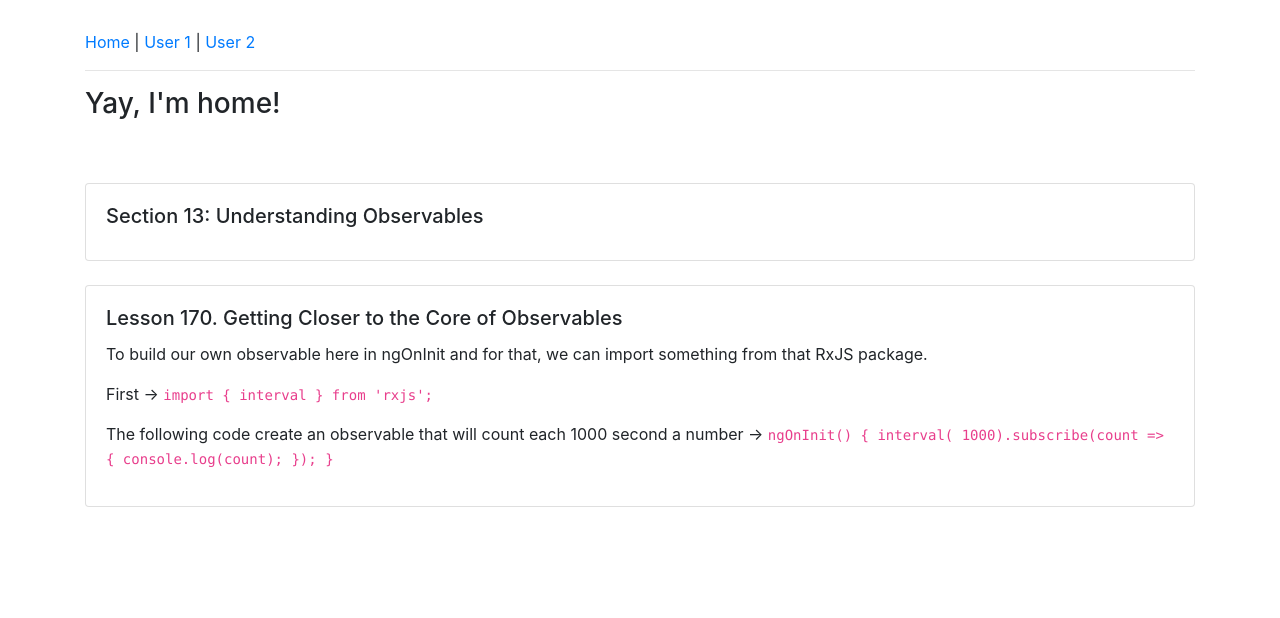
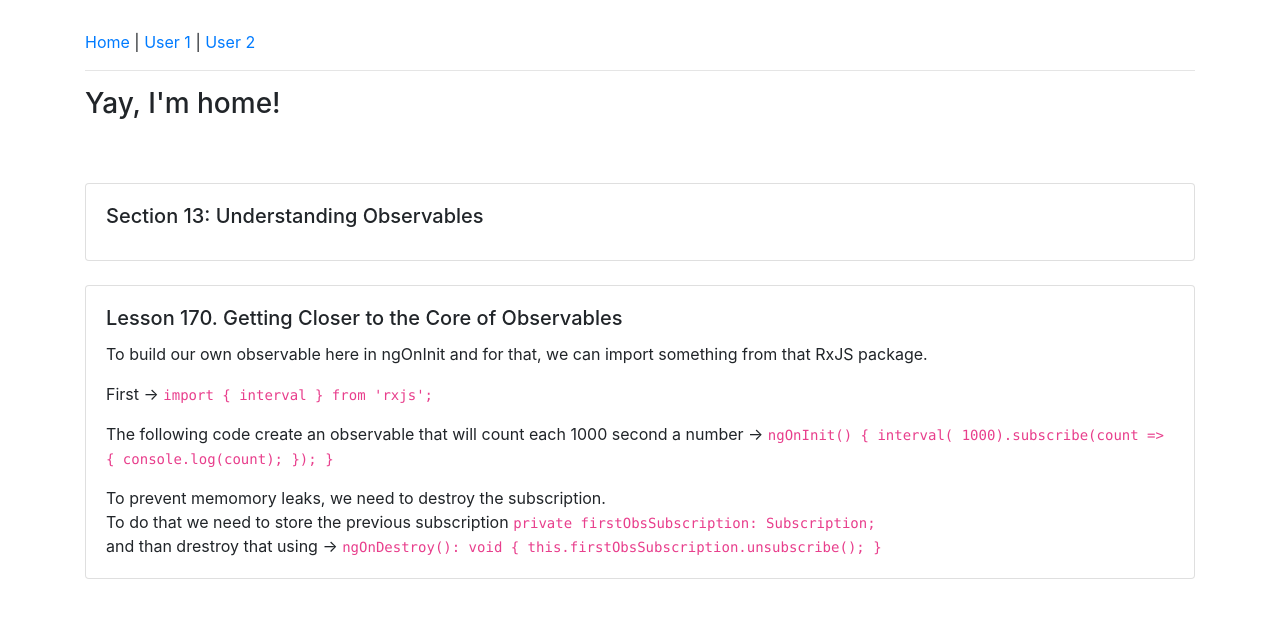
Before and after one commit to Sandro81/angularCourse-Observables, an Angular app: page / in a window 1280 px wide. Shown: the top 618 px of the page. Built offline with nearby package versions, Linux system fonts and the light colour scheme.

Commit message:
Observable

```diff
--- a/src/app/app.component.html
+++ b/src/app/app.component.html
@@ -39,6 +39,11 @@
             console.log(count);
             });
             }</code></p>
+          <p class="card-text"> To prevent memomory leaks, we need to destroy the subscription. <br>
+            To do that we need to store the previous subscription <code>private firstObsSubscription: Subscription;</code><br>
+          and than drestroy that using -> <code> ngOnDestroy(): void &#123;
+              this.firstObsSubscription.unsubscribe();
+              }</code></p>
         </div>
       </div>
       <!--
```
